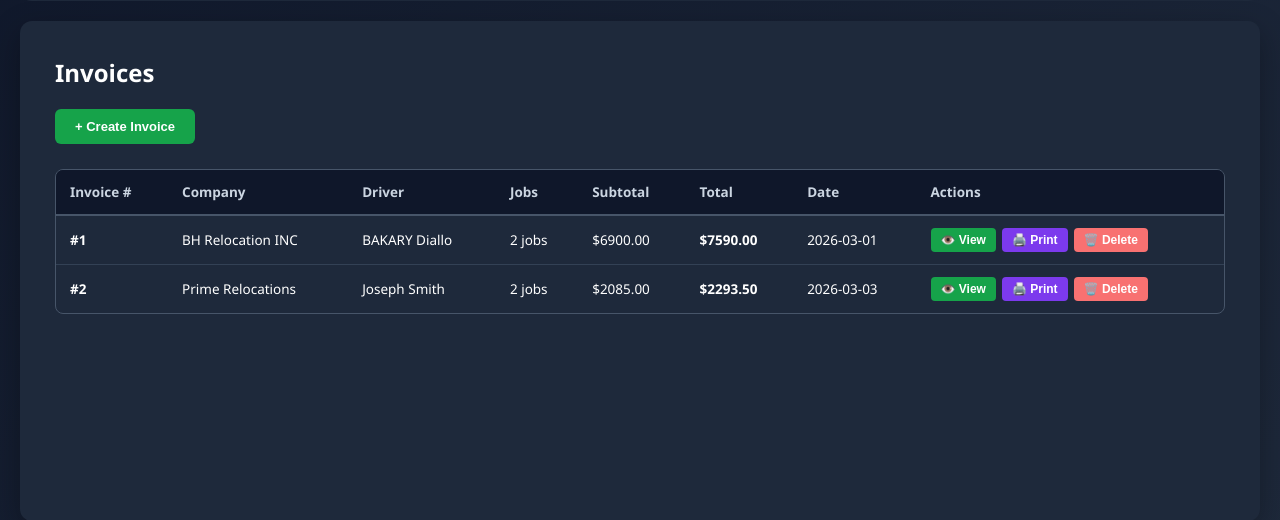
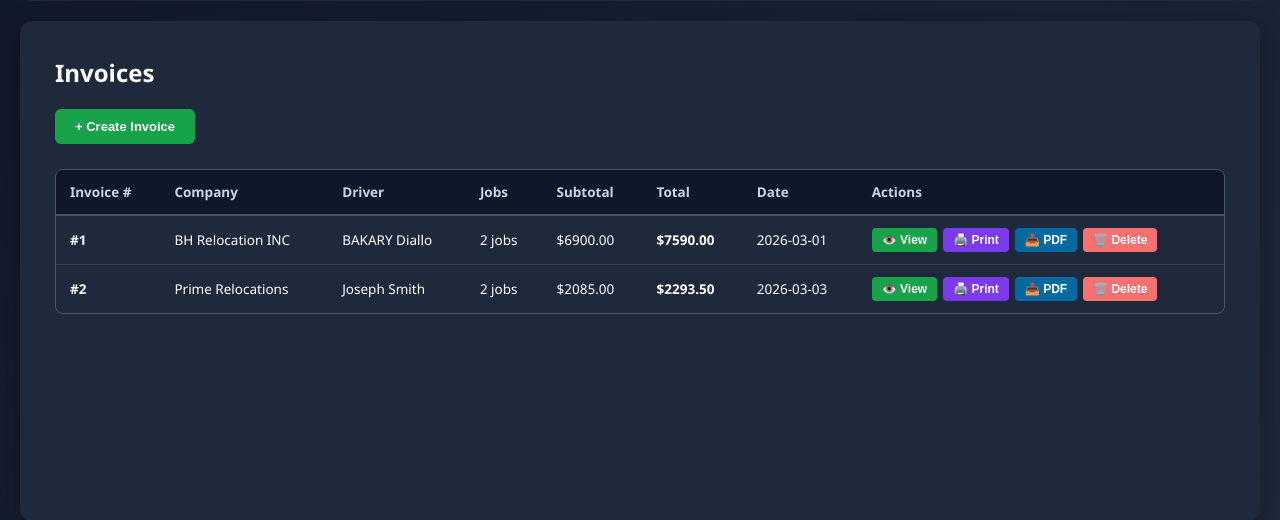
Before and after one commit to arifbillahcse/invoice-manager-for-moving-company, a PHP site: page /invoices.php in a window 1280 px wide. Shown: the part 226-746 px from the top of the page. Run offline with PHP 8.4, Linux system fonts and the light colour scheme; some libraries are stand-ins or nearby versions.

Commit message:
Fix print and add PDF download for all invoice pages
Print fix:
- Root cause: #printArea was inside .app-wrapper which @media print hides entirely,
  making #printArea unreachable even with display:block !important
- Moved #printArea to footer.php OUTSIDE .app-wrapper so it is a direct body child
- Simplified @media print to only target body > * (no need to list individual elements)
- Added position:fixed + inset:0 to #printArea so it fills the page cleanly
- Removed duplicate <div id="printArea"> from invoices.php, inv-company.php, inv-driver.php

PDF download:
- Added html2pdf.js CDN (v0.10.1) via footer.php
- Added downloadPdf(html, filename) to utils.js using html2pdf.js (client-side, works with localStorage)
- Added 📥 PDF button to Actions column in all three invoice tables
- Added 📥 Download PDF button to View modal in all three invoice pages
- Added currentViewId tracking for correct filename in modal PDF downloads
- Added .btn-xs-pdf (blue) CSS style

https://claude.ai/code/session_016kjfX2y4oqGPD4AK4JYvyJ

```diff
--- a/assets/css/style.css
+++ b/assets/css/style.css
@@ -285,28 +285,32 @@ tr:hover { background: var(--bg3); }
     .modal-box { padding: 20px; }
 }
 
-/* ── Print area (hidden on screen, shown only when printing) ── */
+/* ── Action button variants ── */
+.btn-xs-print { background: #7c3aed; color: #fff; }
+.btn-xs-print:hover { background: #6d28d9; }
+.btn-xs-pdf   { background: #0369a1; color: #fff; }
+.btn-xs-pdf:hover   { background: #075985; }
+
+/* ── Print area: hidden on screen, only shown during window.print() ── */
+/* NOTE: #printArea is placed OUTSIDE .app-wrapper (in footer.php) so   */
+/* hiding .app-wrapper in @media print does NOT affect it.               */
 #printArea { display: none; }
 
-.btn-xs-print { background: #7c3aed; color: #fff; }
-.btn-xs-print:hover { background: #6d28d9; }
-
-/* ── Print ── */
 @media print {
-    /* Hide everything */
-    body > *,
-    .app-wrapper,
-    .header, .nav-tabs, .content, .toast,
-    .modal { display: none !important; }
+    /* Hide every direct child of body */
+    body > * { display: none !important; }
 
     /* Show only the dedicated print area */
     #printArea {
         display: block !important;
+        position: fixed;
+        inset: 0;
         background: #fff !important;
         color: #111 !important;
         padding: 0 !important;
         margin: 0 !important;
+        z-index: 99999;
     }
     .inv-view { padding: 0 !important; }
-    @page { margin: 1.5cm; }
+    @page { margin: 1.5cm; size: A4 landscape; }
 }
--- a/assets/js/utils.js
+++ b/assets/js/utils.js
@@ -34,3 +34,24 @@ function triggerPrint(html) {
     window.print();
     setTimeout(() => { area.innerHTML = ''; }, 800);
 }
+
+// Download invoice as PDF using html2pdf.js (client-side, no server needed)
+function downloadPdf(html, filename) {
+    const wrapper = document.createElement('div');
+    wrapper.innerHTML = html;
+    wrapper.style.cssText = 'background:#fff;color:#111;font-family:Arial,sans-serif;padding:20px;';
+
+    const opt = {
+        margin:      [10, 10, 10, 10],
+        filename:    (filename || 'invoice') + '.pdf',
+        image:       { type: 'jpeg', quality: 0.98 },
+        html2canvas: { scale: 2, useCORS: true, logging: false },
+        jsPDF:       { unit: 'mm', format: 'a4', orientation: 'landscape' }
+    };
+
+    if (typeof html2pdf === 'undefined') {
+        toast('PDF library not loaded. Please check your connection.', 'error');
+        return;
+    }
+    html2pdf().set(opt).from(wrapper).save();
+}
--- a/includes/footer.php
+++ b/includes/footer.php
@@ -1,6 +1,10 @@
 </div><!-- /.app-wrapper -->
+
+<!-- Print area lives OUTSIDE .app-wrapper so it is not hidden by @media print -->
+<div id="printArea"></div>
 
 <div id="toast" class="toast"></div>
 
+<script src="https://cdnjs.cloudflare.com/ajax/libs/html2pdf.js/0.10.1/html2pdf.bundle.min.js"></script>
 <script src="assets/js/data.js"></script>
 <script src="assets/js/utils.js"></script>
--- a/invoices.php
+++ b/invoices.php
@@ -79,17 +79,16 @@ include 'includes/header.php';
         <div class="modal-footer">
             <button class="btn btn-secondary" onclick="closeModal('invoiceViewModal')">Close</button>
             <button class="btn btn-primary" onclick="triggerPrint(document.getElementById('invoiceViewContent').innerHTML)">🖨️ Print</button>
+            <button class="btn btn-success" onclick="downloadPdf(document.getElementById('invoiceViewContent').innerHTML,'invoice-'+currentViewId)">📥 Download PDF</button>
         </div>
     </div>
 </div>
-
-<!-- Dedicated print area (invisible on screen) -->
-<div id="printArea"></div>
 
 <?php include 'includes/footer.php'; ?>
 
 <script>
 let jobRows = [];
+let currentViewId = null;
 function emptyJob() { return { jobNumber:'', customerName:'', from:'', to:'', cubicFeet:'', rate:'', balanceDue:'', newBalance:'', remarks:'' }; }
 
 // ── Table render ─────────────────────────────
@@ -116,6 +115,7 @@ function renderPage() {
                 <td><div class="action-btns">
                     <button class="btn-xs btn-xs-view"   onclick="viewInvoice(${inv.id})">👁️ View</button>
                     <button class="btn-xs btn-xs-print"  onclick="printInvoice(${inv.id})">🖨️ Print</button>
+                    <button class="btn-xs btn-xs-pdf"    onclick="downloadPdf(buildInvoiceHtml(${inv.id}),'invoice-${inv.id}')">📥 PDF</button>
                     <button class="btn-xs btn-xs-delete" onclick="deleteInvoice(${inv.id})">🗑️ Delete</button>
                 </div></td>
             </tr>`;
@@ -260,6 +260,7 @@ function buildInvoiceHtml(id) {
 }
 
 function viewInvoice(id) {
+    currentViewId = id;
     document.getElementById('invoiceViewContent').innerHTML = buildInvoiceHtml(id);
     document.getElementById('invoiceViewModal').classList.add('active');
 }
```
Also changed, not shown: inv-company.php (+4 -3 lines), inv-driver.php (+4 -3 lines).
